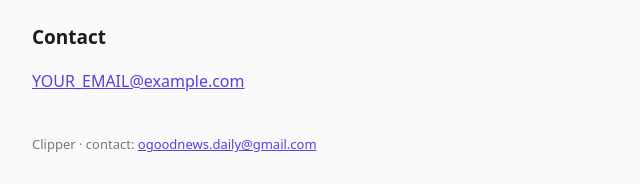
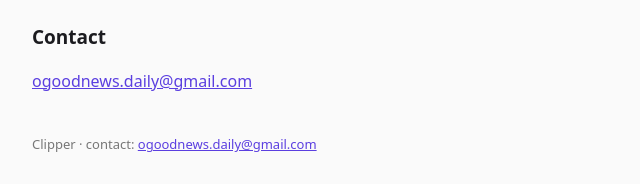
Before and after one commit to saime0f/clipper-site, a plain HTML site: page terms.html in a window 1280 px wide. Shown: the part 743-927 px from the top of the page, 228-868 px from the left. Drawn offline with Linux system fonts and the light colour scheme.

Commit message:
Update contact email in terms.html

```diff
--- a/terms.html
+++ b/terms.html
@@ -15,4 +15,4 @@ h1{font-size:28px}h2{font-size:19px;margin-top:28px}a{color:#5b3fe0}nav a{margin
 <h2>No warranty</h2>
 <p>The app is provided "as is", without warranty of any kind.</p>
 <h2>Contact</h2>
-<p><a href="mailto:YOUR_EMAIL@example.com">YOUR_EMAIL@example.com</a></p><footer>Clipper · contact: <a href="mailto:ogoodnews.daily@gmail.com">ogoodnews.daily@gmail.com</a></footer></body></html>
+<p><a href="mailto:ogoodnews.daily@gmail.com">ogoodnews.daily@gmail.com</a></p><footer>Clipper · contact: <a href="mailto:ogoodnews.daily@gmail.com">ogoodnews.daily@gmail.com</a></footer></body></html>
```
